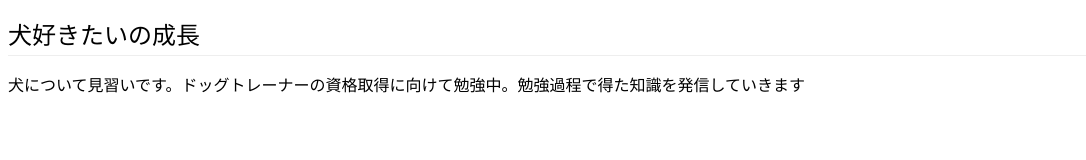
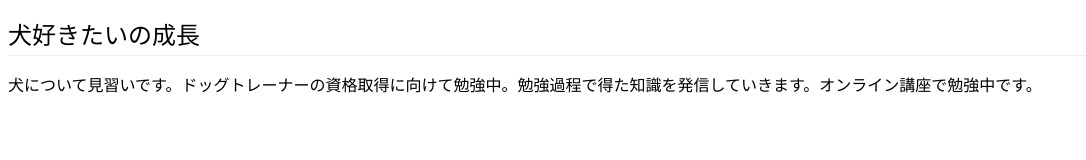
Before and after one commit to superdoglover/superdoglover.github.io, a plain HTML site: page index.html in a window 1280 px wide. Shown: the whole page, without its empty margins (0-1086 px from the left). Drawn offline with Linux system fonts and the light colour scheme.

Commit message:
Add files via upload

```diff
--- a/index.html
+++ b/index.html
@@ -9,6 +9,6 @@
 </head>
 <body>
   <h1>犬好きたいの成長</h1>
-    <p>犬について見習いです。ドッグトレーナーの資格取得に向けて勉強中。勉強過程で得た知識を発信していきます</p>
+    <p>犬について見習いです。ドッグトレーナーの資格取得に向けて勉強中。勉強過程で得た知識を発信していきます。オンライン講座で勉強中です。</p>
 </body>
 </html>
```
